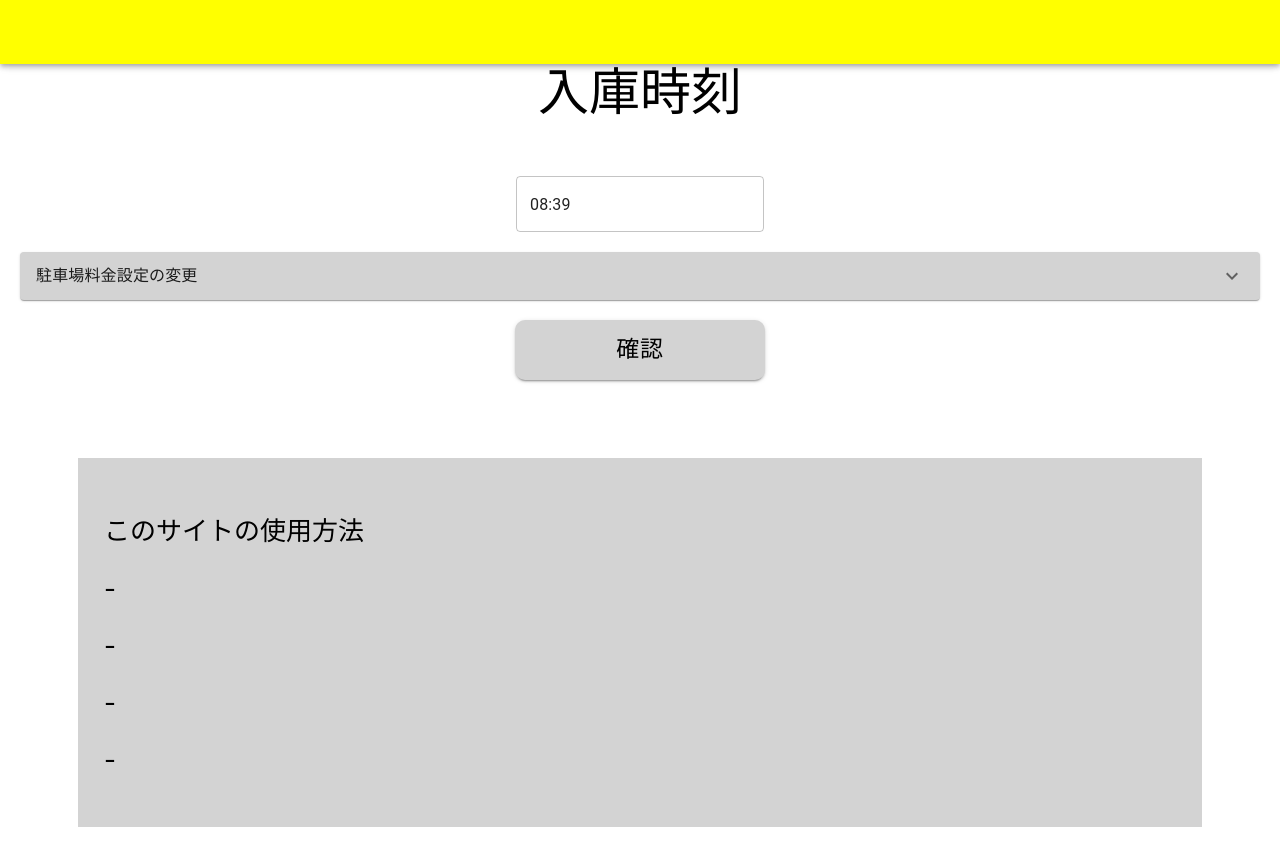
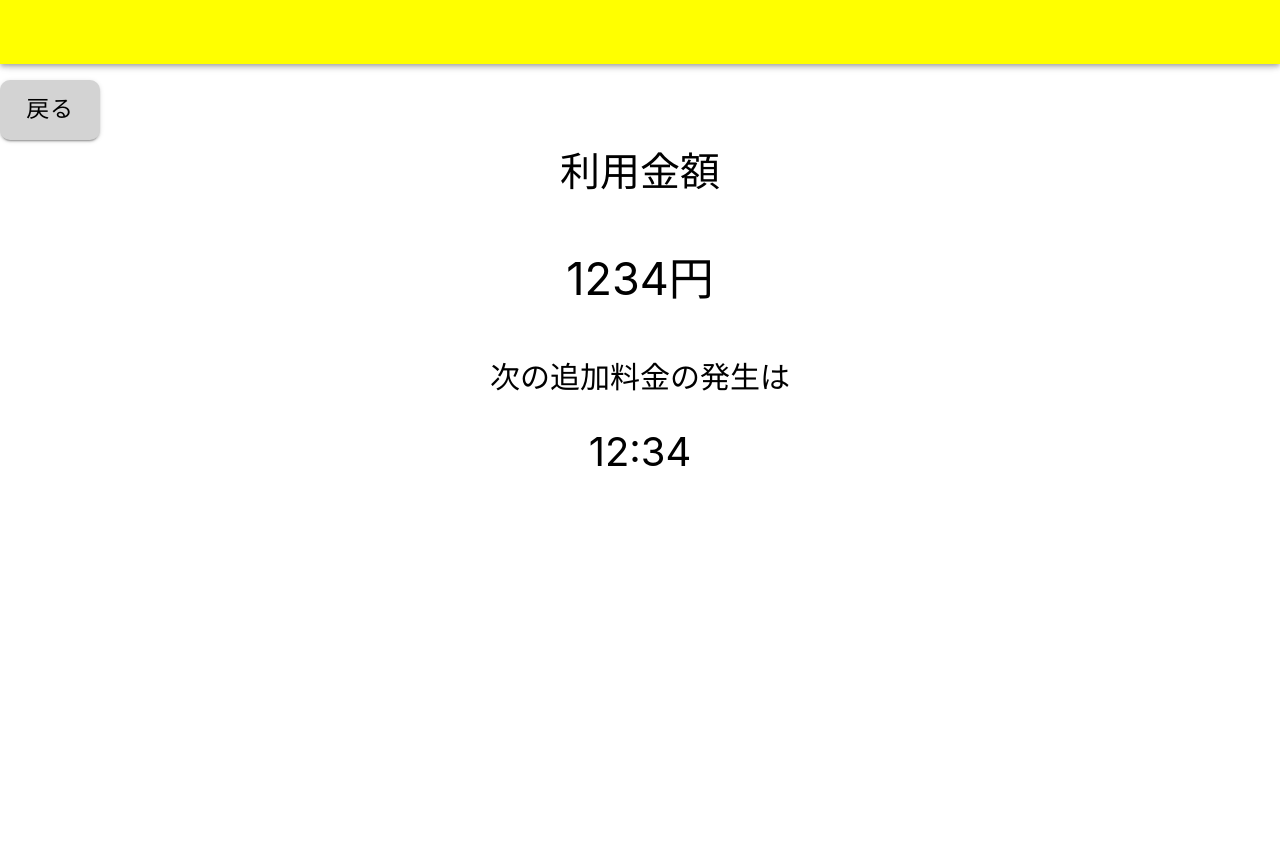
Before and after one commit to style-arts-corp/internship-2023-tsunoyama, a React (Create React App) app: page / in a window 1280 px wide. Both pictures are taken after a click on the button "確認". Shown: the top 866 px of the page. After the commit the page ends 800 px from the top, so only its background shows below. Built offline with nearby package versions, Linux system fonts and the light colour scheme.

Commit message:
8日目終了

```diff
--- a/src/App.tsx
+++ b/src/App.tsx
@@ -43,8 +43,8 @@ const HolizontalContents: React.CSSProperties  ={
 
 function App(){
 
-
-
+const [currrentwindow,setwindow] = useState(0);
+const handleViewChange = (newValue:number) => {setwindow(newValue);};
 const [costInfos, setInfos] = useState({
   baseCost: 150,
   baseCostTime: 30,
@@ -72,17 +72,18 @@ const [costInfos, setInfos] = useState({
 
   return (
     <div>
-      <div>
-        <Overlay/>
-      </div>
-      <div className="App">
+
+      <div className="App" style={{ display: currrentwindow === 0 ? '' : 'none' }}>
+        <div>
+          <Overlay/>
+        </div>
         <main>
           <div>
             <p className="App-bigtext">入庫時刻</p>
               <LocalizationProvider dateAdapter={AdapterDayjs}>
                 <TimeField
                 value={inputtime}
-                onChange={(newValue:Dayjs) => setInputtime(newValue)}
+                onChange={(newValue) => setInputtime(newValue)}
                 format="HH:mm"
               />
             </LocalizationProvider>
@@ -112,9 +113,9 @@ const [costInfos, setInfos] = useState({
                   <FormControlLabel control={<Checkbox value={costInfos.nightMode} onChange={(event) => setInfos({ ...costInfos, nightMode:event.target.checked})}/>} label="夜間で変化"/>
                   <FormControl disabled={!nightmode}>
                     <FormGroup row={true} sx={{textAlign: "end"}}>
-                      <LocalizationProvider dateAdapter={AdapterDayjs}><TimeField disabled={!costInfos.nightMode} value={costInfos.nightStart} onChange={(newValue:Dayjs) => setInfos({ ...costInfos, nightStart:1234})} format="HH" variant="filled" size="small" sx={{height:"1em",width:"3em"}} /></LocalizationProvider><p>時</p>
+                      <LocalizationProvider dateAdapter={AdapterDayjs}><TimeField disabled={!costInfos.nightMode} value={dayjs().hour(costInfos.nightStart)} onChange={(newValue) => setInfos({ ...costInfos, nightStart:1234})} format="HH" variant="filled" size="small" sx={{height:"1em",width:"3em"}} /></LocalizationProvider><p>時</p>
                       <p>～</p>
-                      <LocalizationProvider dateAdapter={AdapterDayjs}><TimeField disabled={!costInfos.nightMode} value={costInfos.nightEnd} onChange={(newValue:Dayjs) => setInfos({ ...costInfos, nightEnd:1234})} format="HH" variant="filled" size="small" sx={{height:"1em",width:"3em"}} /></LocalizationProvider><p>時</p>
+                      <LocalizationProvider dateAdapter={AdapterDayjs}><TimeField disabled={!costInfos.nightMode} value={dayjs().hour(costInfos.nightEnd)} onChange={(newValue) => setInfos({ ...costInfos, nightEnd:1234})} format="HH" variant="filled" size="small" sx={{height:"1em",width:"3em"}} /></LocalizationProvider><p>時</p>
                       <TextField disabled={!costInfos.nightMode}  value={costInfos.nightCost} type="number" size="small" InputLabelProps={{shrink:true,}}variant="filled" sx={{height:"1em",width:"5em"}} /><p>円</p>
 
                     </FormGroup>
@@ -133,7 +134,7 @@ const [costInfos, setInfos] = useState({
           {/*<Checkbox/><p className="App-smalltext">駐車場料金設定の変更</p>*/}
           </div>
           <div>
-            <SetButton variant="contained" onClick={() => {  }}sx={{backgroundColor: "lightgray"}}>確認</SetButton>
+            <SetButton variant="contained" onClick={() => { setwindow(1) }}sx={{backgroundColor: "lightgray"}}>確認</SetButton>
           </div>
           <div style={appInfoBoxStyle}>
             <p>このサイトの使用方法</p>
@@ -144,6 +145,9 @@ const [costInfos, setInfos] = useState({
           </div>
 
         </main>
+      </div>
+      <div className="CostView" style={{ display: currrentwindow === 1 ? '' : 'none' }}>
+        <CostView handleViewChange={handleViewChange}/>
       </div>
     </div>
   );
--- a/src/Confirmation.tsx
+++ b/src/Confirmation.tsx
@@ -1,14 +1,20 @@
-import React from 'react';
+import React, { useState } from "react";
 import styled from '@emotion/styled';
 import Button from '@mui/material/Button';
+import dayjs, { Dayjs } from 'dayjs';
 
 
-export default function Confirmation(){
+import SettingWindow from './App';
+
+
+
+export default function Confirmation(props: {handleViewChange:(arg0: number) => void; }){
+    const handleiViewChange = (num:number) => {props.handleViewChange(num)};
     return(
 
     <div>
      <div style={{marginTop:"5em"}}>
-       <ReturnButtonStyle variant="contained" onClick={() => {  }}sx={{backgroundColor: "lightgray"}}>戻る</ReturnButtonStyle>
+       <ReturnButtonStyle variant="contained" onClick={() => {handleiViewChange(0)}}sx={{backgroundColor: "lightgray"}}>戻る</ReturnButtonStyle>
        <p style={Title}>利用金額</p>
        <p style={CostText}>1234<span>円</span></p>
      </div>
--- a/src/index.tsx
+++ b/src/index.tsx
@@ -2,7 +2,6 @@ import React from 'react';
 import ReactDOM from 'react-dom/client';
 import './index.css';
 import App from './App';
-import Confirmation from './Confirmation';
 import reportWebVitals from './reportWebVitals';
 import Header from './components/modules/Header';
 
```
